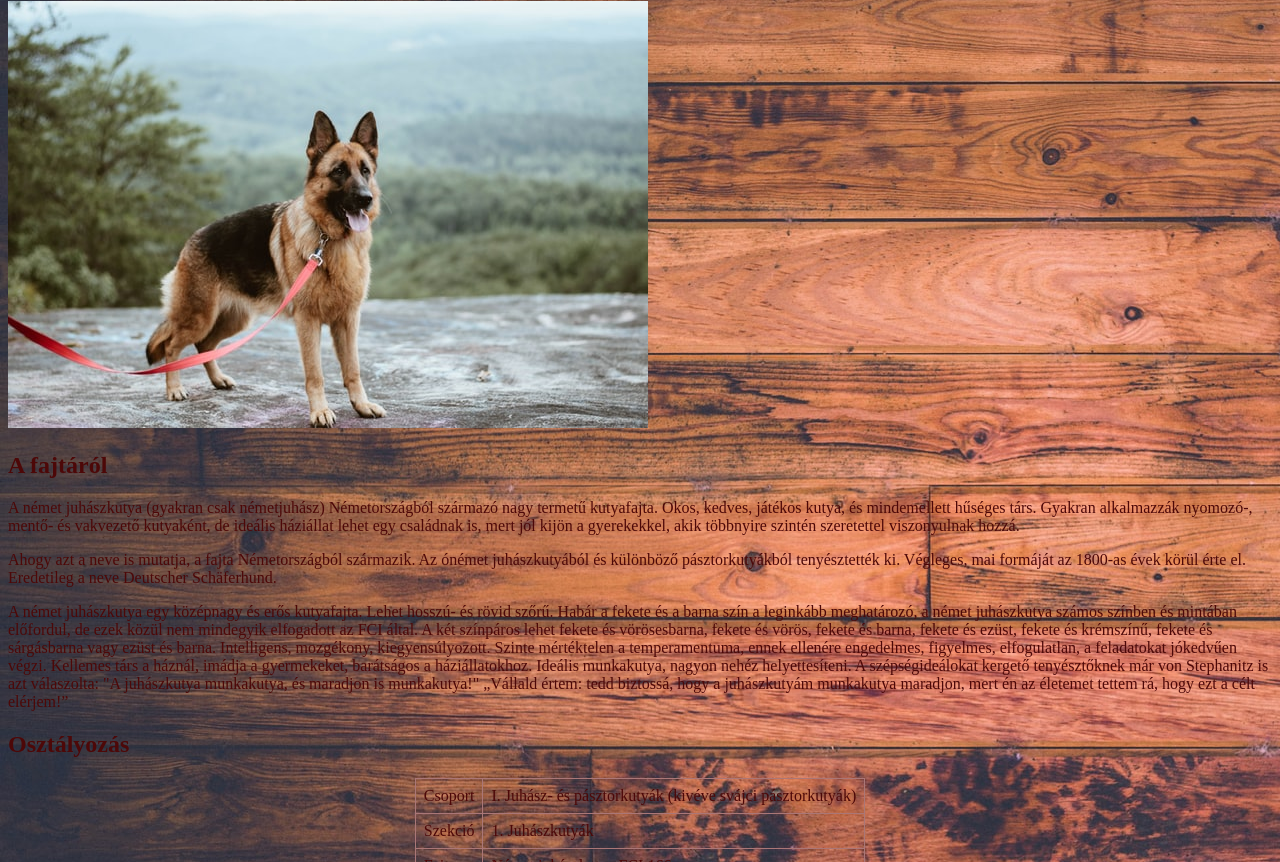
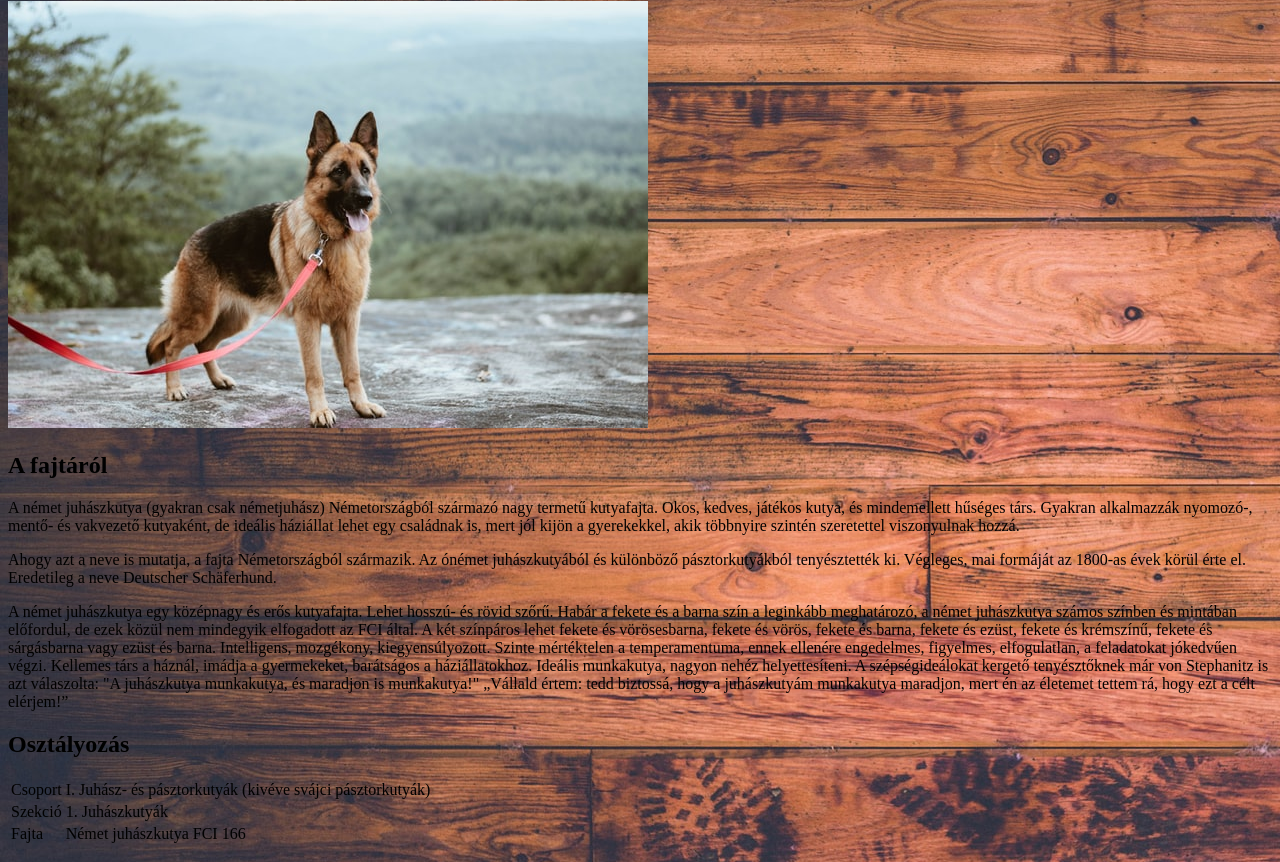
Before and after one commit to kakoistvan/kutyafajtak-html, a plain HTML site: page dogs/german-shepherd.html in a window 1280 px wide. Shown: the part 79-941 px from the top of the page. Drawn offline with Linux system fonts and the light colour scheme.

Commit message:
style.css modositasok

```diff
--- a/css/style.css
+++ b/css/style.css
@@ -1,19 +1,3 @@
 body {
     background-image: url("../img/background/keith-misner-h0Vxgz5tyXA-unsplash.jpg");
-    color: #4d0808;
 }
-table{
-    border-collapse: collapse;
-    margin-left: auto;
-    margin-right: auto;
-}
-td, tr{
-    border: 1px, solid, #aa7777;
-    padding: 0.5rem;
-}
-minikep{
-    float: right;
-    width: 400px;
-    margin-left: 20px;
-    border: 3px, thick, #4d0808;
-}
```
